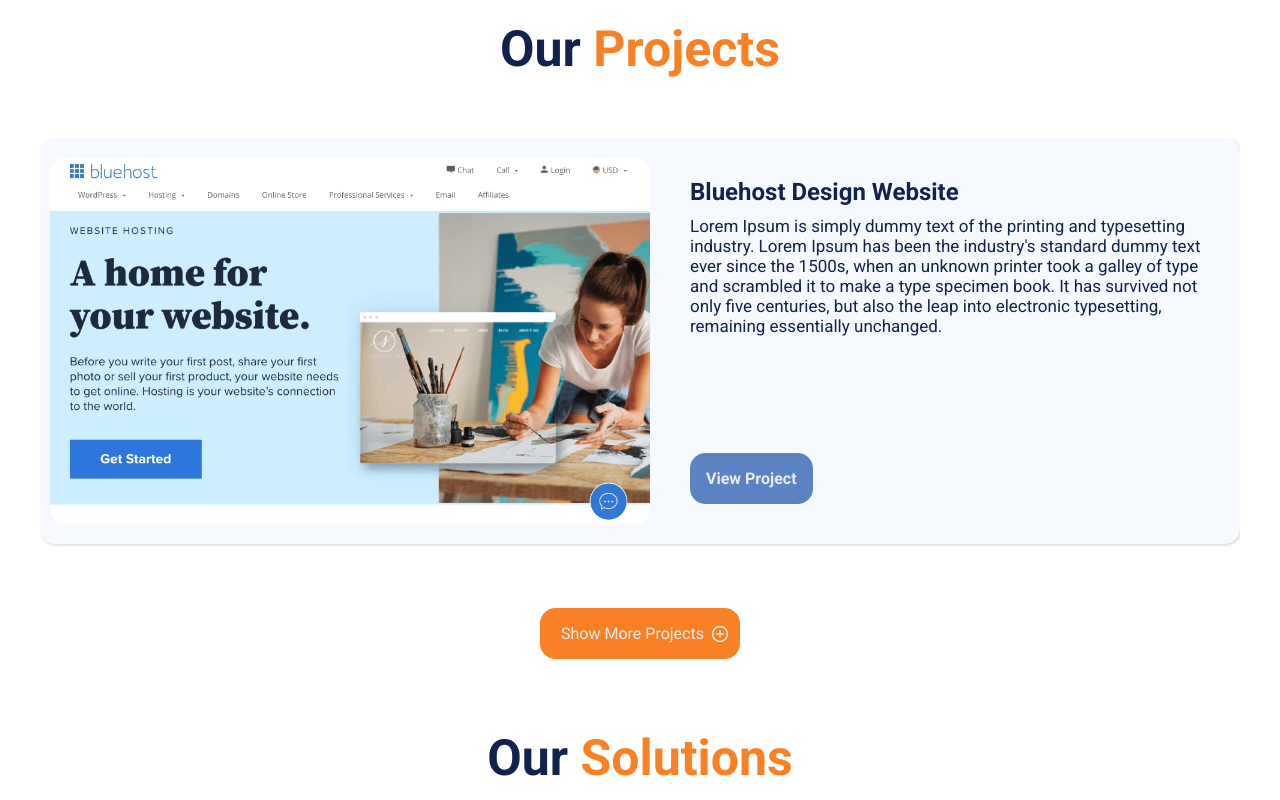
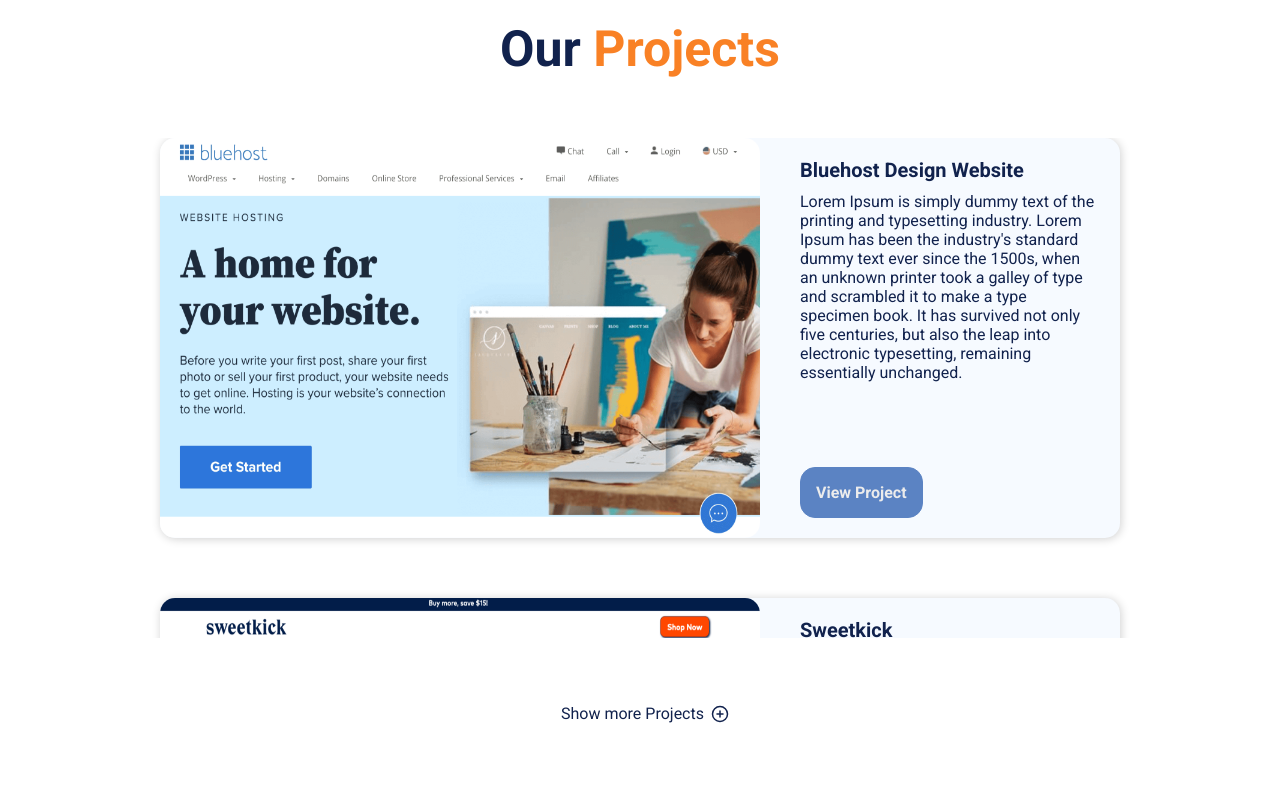
Before and after one commit to rabeeqiblawi/portfolio-nextjs, a Next.js app: page / in a window 1280 px wide. Shown: the part 920-1720 px from the top of the page. Built offline with nearby package versions, Linux system fonts and the light colour scheme.

Commit message:
Update project card

```diff
--- a/src/app/Home.module.css
+++ b/src/app/Home.module.css
@@ -44,16 +44,16 @@
 
 
 .showMoreContainer button {
-    display:flex;
+    display: flex;
     align-items: center;
     padding: 15px 35px;
     padding-left: 20px;
     border-radius: 15px;
     margin: 30px auto;
-    border:1px solid var(--btn-orange);
+    border:1px solid transparent;
     font-size: 16px;
-    background-color: var(--btn-orange);
-    color: var(--text-light);
+    background: none;
+    color: var(--text-dark);
     cursor: pointer;
     transition: 0.2s;
     position: relative;
@@ -69,4 +69,5 @@
 .showMoreContainer button:hover {
     background: transparent;
     color: var(--btn-orange);
+    border:1px solid var(--btn-orange);
 }
--- a/src/app/page.js
+++ b/src/app/page.js
@@ -22,17 +22,17 @@ export default function Home() {
   const contactSectionShow = !websiteInformation.contact.isHidden;
 
   const [showMoreProjects, setShowMoreProjects] = useState(false);
-  const [maxHeight, setMaxHeight] = useState('420px'); // Initial max-height
+  const [maxHeight, setMaxHeight] = useState('500px'); // Initial max-height
 
   useEffect(() => {
     if (showMoreProjects) {
       const numProjects = filteredProjects.length;
-      const itemHeight = 420; // Height of each item with gap 400 + 20
+      const itemHeight = 500; // Height of each item with gap 400 + 20
       const totalHeight = numProjects * (itemHeight);
       setMaxHeight(`${totalHeight}px`);
     }
     else {
-      const totalHeight = '420';
+      const totalHeight = '500';
       setMaxHeight(`${totalHeight}px`);
     }
   }, [showMoreProjects]);
@@ -66,7 +66,7 @@ export default function Home() {
             </div>
             <div className={styles.showMoreContainer}>
               <button onClick={showMore}>
-                {!showMoreProjects ? "Show More Projects" : "Show Less Projects"}
+                {!showMoreProjects ? "Show more Projects" : "Show less Projects"}
                 {!showMoreProjects ? <span><FiPlusCircle /></span> : <span><FiMinusCircle /></span>}
               </button>
             </div>
--- a/src/components/cards/ProjectCard.module.scss
+++ b/src/components/cards/ProjectCard.module.scss
@@ -2,35 +2,37 @@
     display: flex;
     gap: 20px;
     background: #f6faff;
-    padding: 20px 0px;
+    // padding: 20px 0px;
     border-radius: 15px;
-    box-shadow: 1px 1px 3px #00000030;
+    margin-top: 20px;
+    box-shadow: 1px 1px 10px #00000030;
     transition: 0.6s;
-    width: 100%;
+    width: 80%;
 
-    &:hover {
-        box-shadow: 0px 0px 10px #00000040;
-        transform: scale(1.03);
+    &:first-child {
+        margin-top: 0px;
     }
 
     .media {
+        border-radius: 15px;
+        // margin-left: 10px;
         width: 600px;
-        border-radius: 15px;
-        margin-left: 10px;
+        // object-fit: contain;
     }
 
     .content {
         padding: 20px;
+        height: 400px;
         position: relative;
 
         .title {
-            font-size: 24px;
+            font-size: 20px;
             margin-bottom: 10px;
             color: var(--text-dark);
         }
 
         .description {
-            font-size: 17px;
+            font-size: 16px;
             color: var(--text-dark);
         }
 
```
